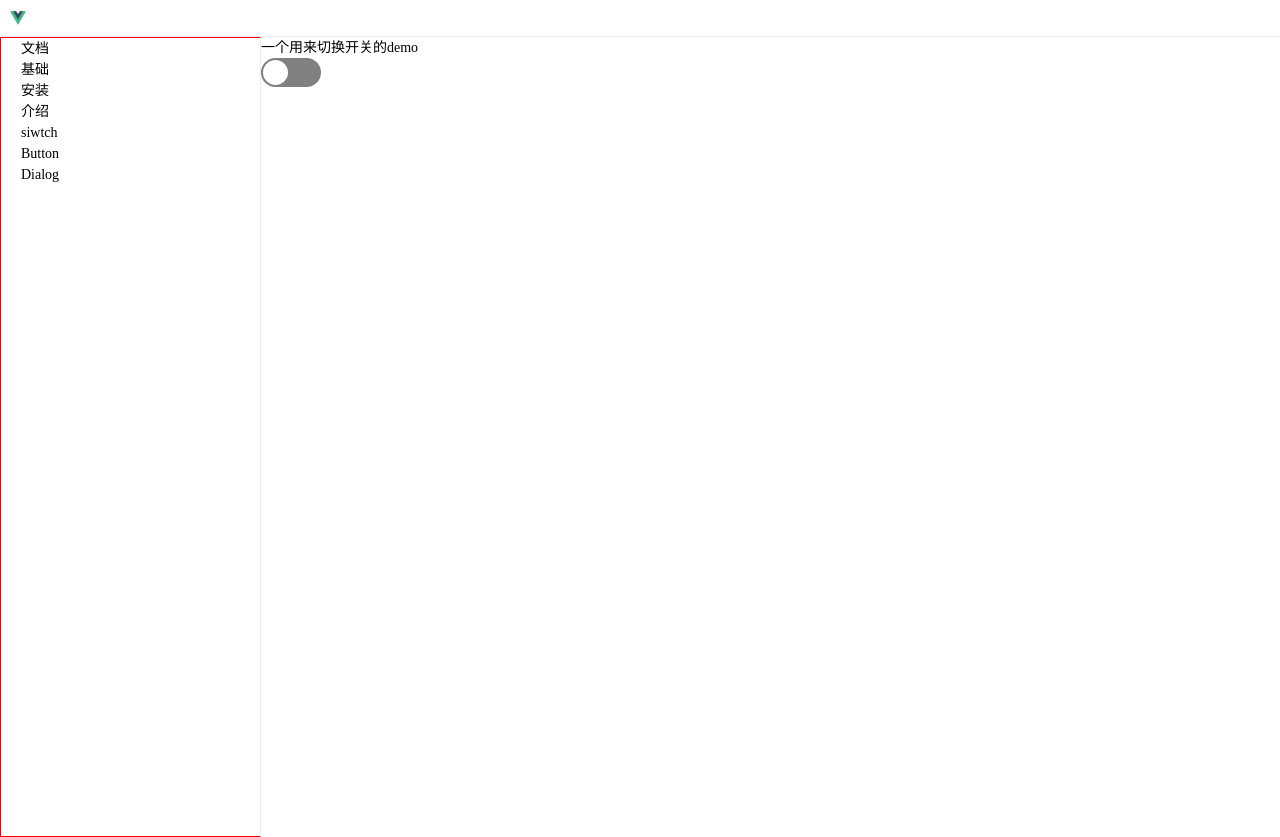
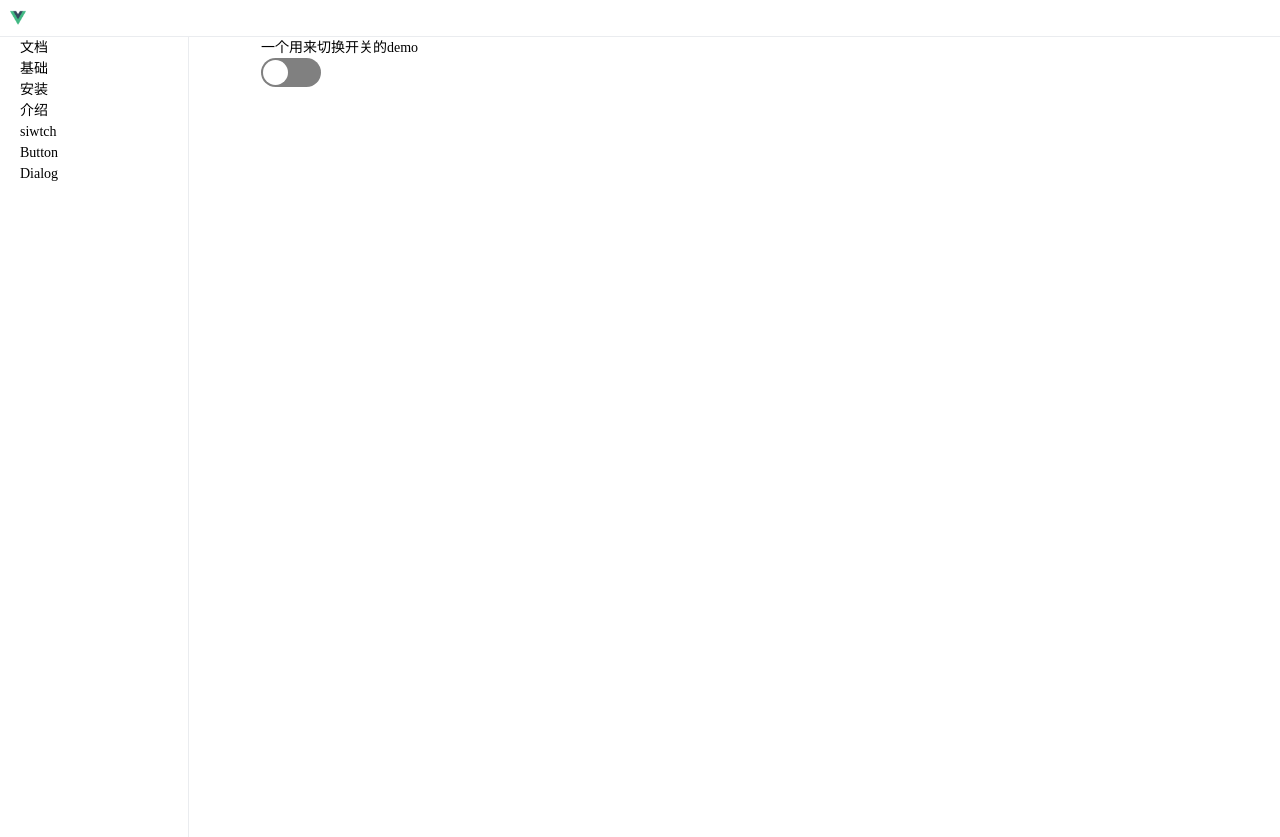
Before and after one commit to Riccco/bloom, a Vue app: page /#/doc in a window 1280 px wide. Built offline with nearby package versions, Linux system fonts and the light colour scheme.

Commit message:
添加抽屉式弹窗

```diff
--- a/src/components/Drawer.vue
+++ b/src/components/Drawer.vue
@@ -1,6 +1,7 @@
 <template>
-  <div ref="getRef"></div>
-  <aside class="doc-nav" id="docNav"  ref="getRef">
+  <aside
+      :class="[asideVisible ? 'move-style-visible-on' : 'move-style-visible-off']"
+      class="doc-nav"  id="docNav" ref="getRef">
     <nav ref="getRef">
       <div>文档</div>
     </nav>
@@ -33,26 +34,37 @@
     props:['asideVisible'],
     setup(context) {
       const getRef = ref(null)
+      let width = ref(0)
       onMounted(()=>{
-        const domWidth = document.getElementById('docNav')
-        console.log(domWidth.clientWidth)
-        console.log(getRef.value);
-        // console.log(getRef.value.clientWidth)
+        width.value = getRef.value.clientWidth
+        console.log(getRef.value.clientWidth)
+        console.log(width.value)
       })
-      return {getRef};
+      return {getRef,width};
     },
   }
 </script>
 
 <style lang="scss">
+
+.move-style-visible-off{
+  left: -100%;
+  transform: translateX(100%);
+  transition: all 500ms;
+}
+
+.move-style-visible-on{
+  left: 0;
+  transform: translateX(0);
+  transition: all 500ms;
+}
+
 .doc-nav {
-  border: 1px solid red;
   height: 100vh;
-  width: 261px;
   position: fixed;
   overflow-x: auto;
   padding-left: 20px;
-  padding-right: 10px;
+  padding-right: 130px;
   background-color: #fff;
   z-index: 2;
   border-right: 1px solid #eaecef;
```
Also changed, not shown: src/views/Doc.vue (line endings or trailing spaces).
